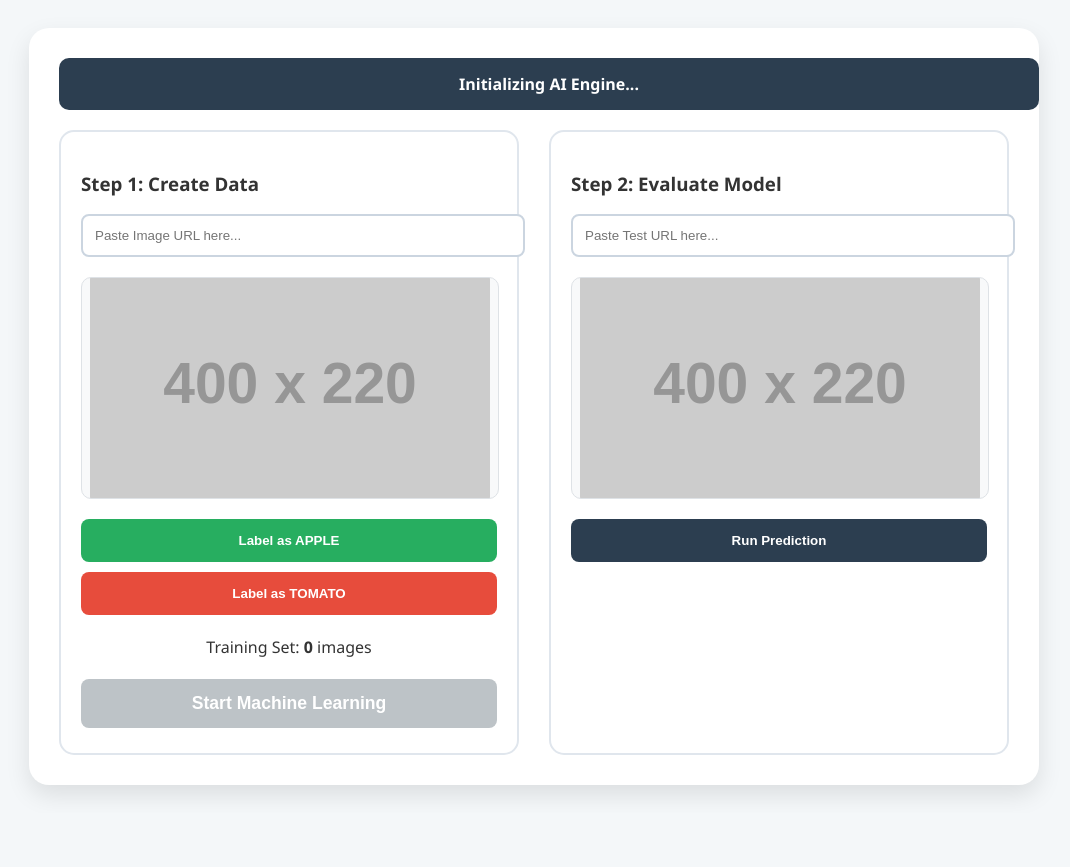
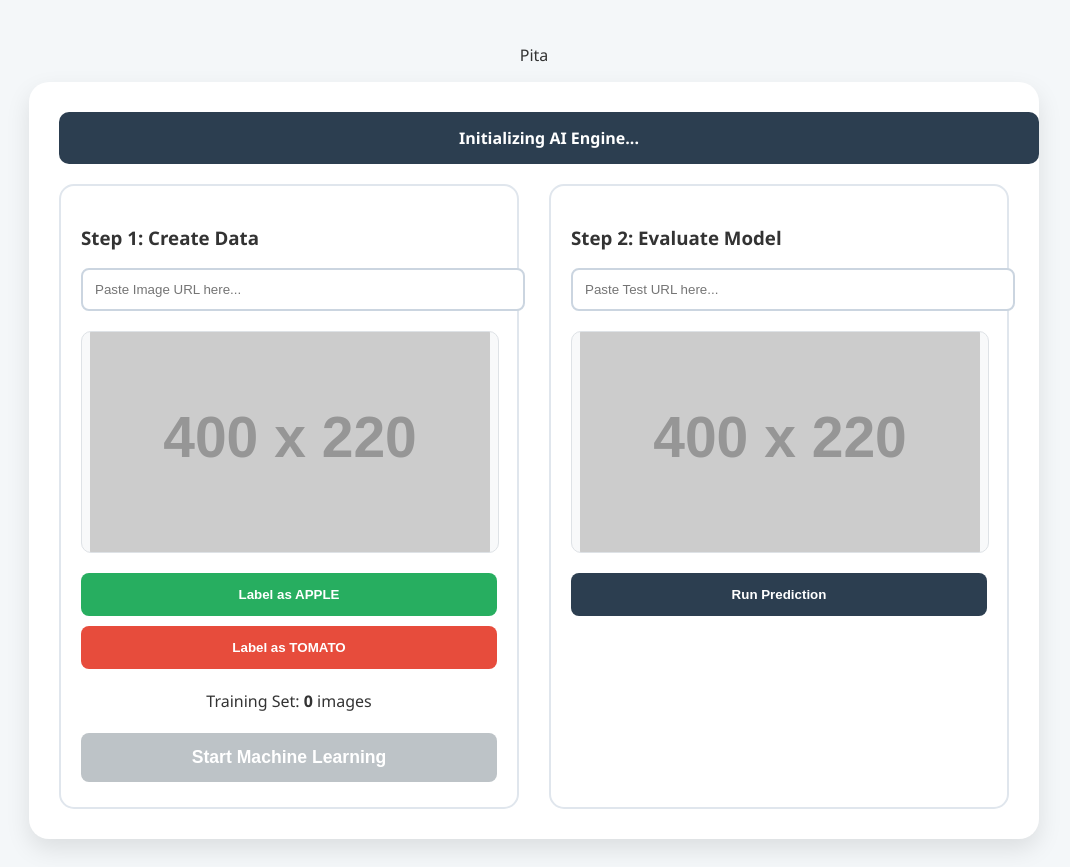
Before and after one commit to pitahowell-steam/ai-edp, a plain HTML site: page index.html in a window 1280 px wide. Shown: the whole page, without its empty margins (106-1176 px from the left). Before the commit the page ends 813 px from the top, so only its background shows below. Drawn offline with Linux system fonts and the light colour scheme; placeholder pictures from the web are drawn by us; a script that the page names is missing.

Commit message:
Update index.html

```diff
--- a/index.html
+++ b/index.html
@@ -28,7 +28,7 @@
     </style>
 </head>
 <body>
-
+<p> Pita </p>
 <div class="container">
     <div id="status" class="status-header">Initializing AI Engine...</div>
 
```
